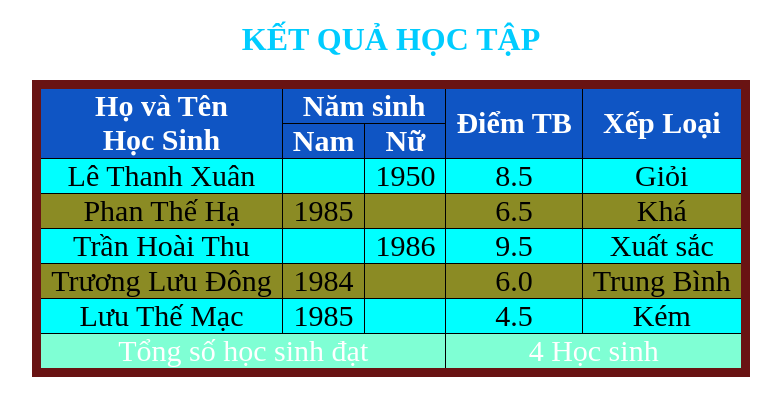
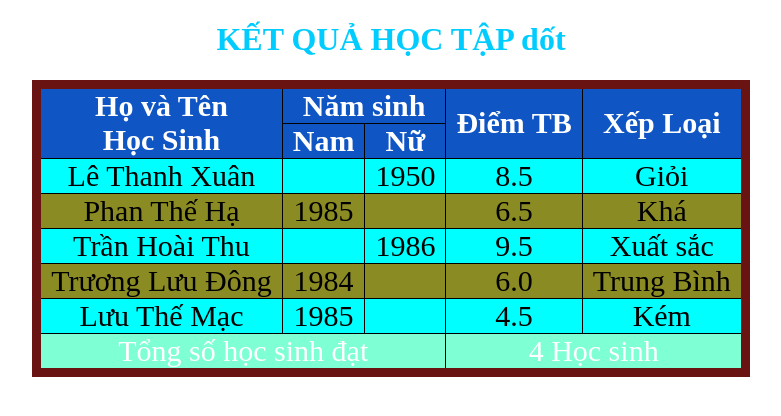
Before and after one commit to LucHo251025/thuchanhgit, a plain HTML site: page Baitap/index.html in a window 1280 px wide. Shown: the whole page, without its empty margins (249-1030 px from the left). Drawn offline with Linux system fonts and the light colour scheme.

Commit message:
suacvbsd

```diff
--- a/Baitap/index.html
+++ b/Baitap/index.html
@@ -5,6 +5,7 @@
     <meta name="viewport" content="width=device-width, initial-scale=1.0" />
     <style>
       html {
+        font-size: 11;
         border: 0;
         padding: 0;
       }
@@ -35,7 +36,7 @@
   </head>
   <body>
     <div>
-      <h1>KẾT QUẢ HỌC TẬP</h1>
+      <h1>KẾT QUẢ HỌC TẬP dốt</h1>
 
       <table>
         <tr style="background-color: rgb(15, 85, 196); color: white">
```
